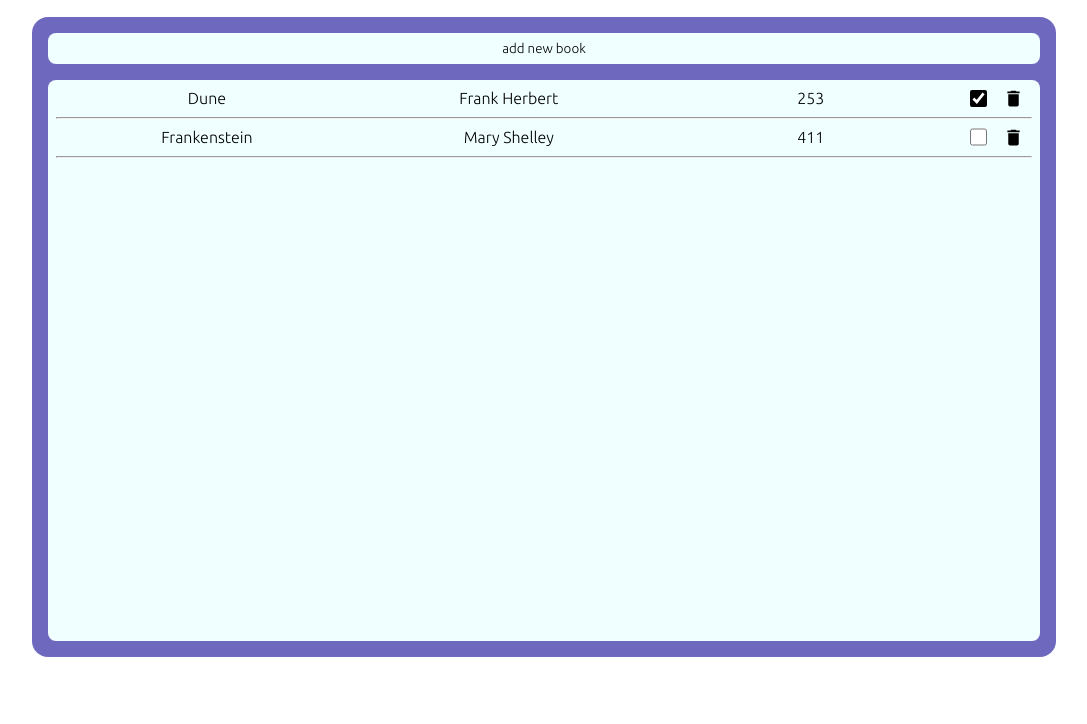
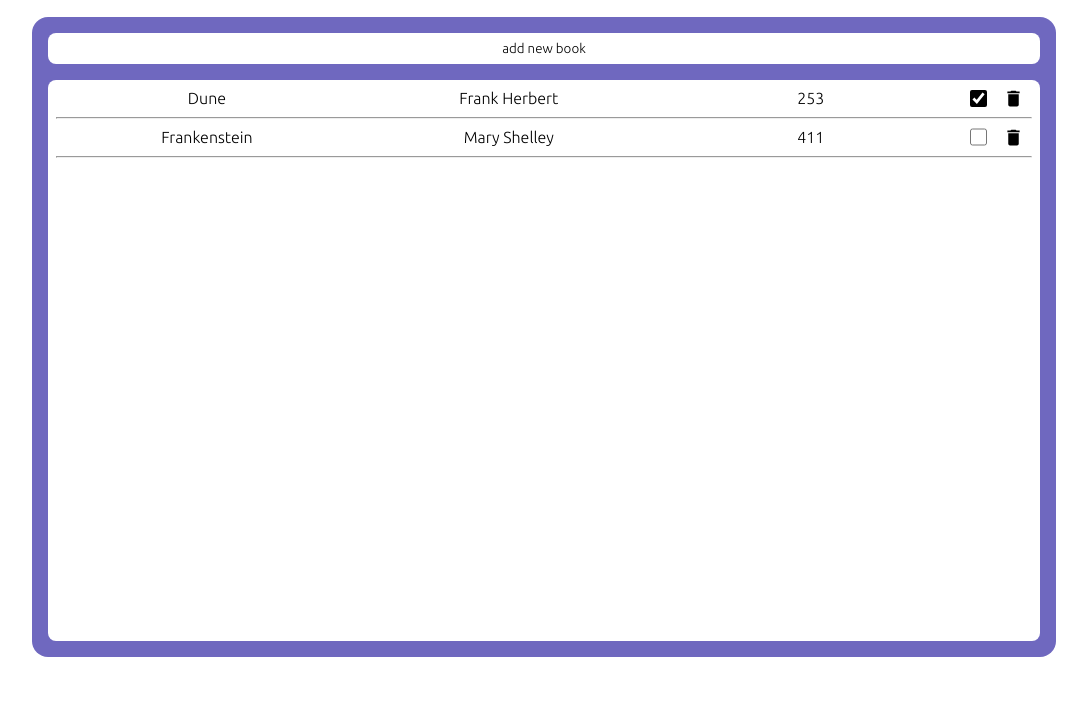
Before and after one commit to ftmhabt/library, a plain HTML site: page index.html in a window 1280 px wide. Shown: the part 76-800 px from the top of the page, without its empty margins (96-1183 px from the left). Drawn offline with Linux system fonts and the light colour scheme.

Commit message:
Update colors

```diff
--- a/style.css
+++ b/style.css
@@ -40,7 +40,7 @@ h1{
 
 .add-new{
     padding: 0.5rem;
-    background-color: azure;
+    background-color: white;
     border-radius: 0.5rem;
     border: 0;
     cursor: pointer;
@@ -99,7 +99,7 @@ form button{
 .list{
     flex-grow: 1;
     padding: 0 0.5rem;
-    background-color: azure;
+    background-color: white;
     border-radius: 0.5rem;
     border: 0;
     display: flex;
```
